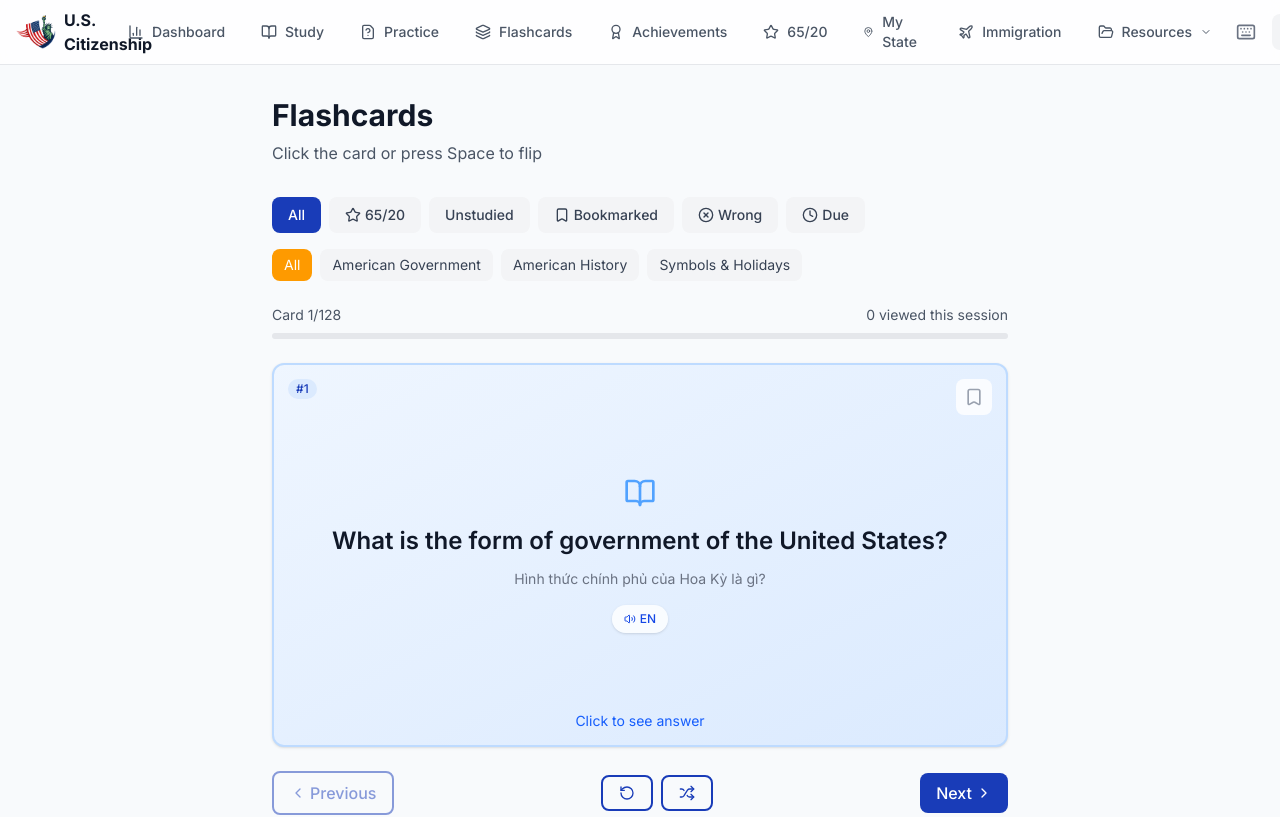
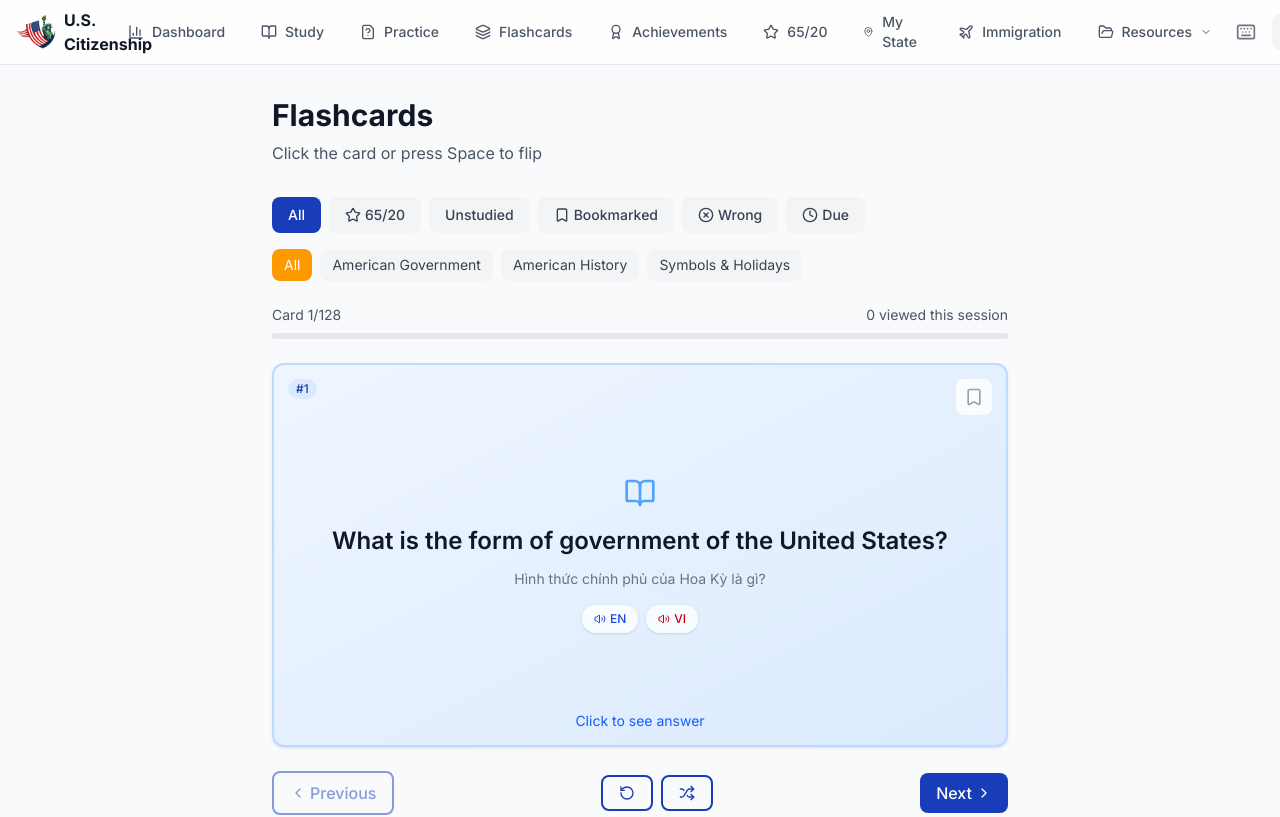
Before and after one commit to sonyho2715/us-civics-viet, a Next.js app: page /en/flashcards in a window 1280 px wide. Shown: the top 817 px of the page. Built offline with nearby package versions, Linux system fonts and the light colour scheme.

Commit message:
Fix bugs and add features: bilingual audio, locale-aware explanations, reading/writing nav, system dark mode, study category redirect

```diff
--- a/app/[locale]/flashcards/FlashcardsContent.tsx
+++ b/app/[locale]/flashcards/FlashcardsContent.tsx
@@ -498,6 +498,14 @@ function FlashcardsMain() {
                       <Volume2 className="w-3 h-3" aria-hidden="true" />
                       EN
                     </button>
+                    <button
+                      onClick={(e) => handleSpeak(e, currentCard.question_vi, 'vi')}
+                      className="flex items-center gap-1 px-3 py-1.5 rounded-full text-xs font-medium bg-white/80 dark:bg-slate-700/80 text-red-700 dark:text-red-300 hover:bg-white dark:hover:bg-slate-600 transition-colors shadow-sm"
+                      aria-label={t('listenVietnamese')}
+                    >
+                      <Volume2 className="w-3 h-3" aria-hidden="true" />
+                      VI
+                    </button>
                   </div>
                 )}
               </div>
@@ -547,13 +555,21 @@ function FlashcardsMain() {
                       <Volume2 className="w-3 h-3" aria-hidden="true" />
                       EN
                     </button>
+                    <button
+                      onClick={(e) => handleSpeak(e, currentCard.answers_vi.join('. '), 'vi')}
+                      className="flex items-center gap-1 px-3 py-1.5 rounded-full text-xs font-medium bg-white/80 dark:bg-slate-700/80 text-red-700 dark:text-red-300 hover:bg-white dark:hover:bg-slate-600 transition-colors shadow-sm"
+                      aria-label={t('listenAnswerVietnamese')}
+                    >
+                      <Volume2 className="w-3 h-3" aria-hidden="true" />
+                      VI
+                    </button>
                   </div>
                 )}
 
-                {currentCard.explanation_vi && locale === 'vi' && (
+                {(locale === 'vi' ? currentCard.explanation_vi : currentCard.explanation_en) && (
                   <p className="mt-4 text-sm text-gray-600 dark:text-gray-400 max-w-md">
                     <span className="font-medium">{t('explanation')} </span>
-                    {currentCard.explanation_vi}
+                    {locale === 'vi' ? currentCard.explanation_vi : currentCard.explanation_en}
                   </p>
                 )}
 
--- /dev/null
+++ b/app/[locale]/study/[category]/page.tsx
@@ -0,0 +1,10 @@
+import { redirect } from 'next/navigation';
+
+interface Props {
+  params: Promise<{ locale: string; category: string }>;
+}
+
+export default async function StudyCategoryPage({ params }: Props) {
+  const { locale } = await params;
+  redirect(`/${locale}/study`);
+}
--- a/components/layout/Header.tsx
+++ b/components/layout/Header.tsx
@@ -25,6 +25,7 @@ import {
   Keyboard,
   ClipboardCheck,
   HelpCircle,
+  PenLine,
 } from 'lucide-react';
 import { LanguageToggle } from './LanguageToggle';
 import { ThemeToggle } from './ThemeToggle';
@@ -90,6 +91,7 @@ export function Header() {
 
   const resourceItems = [
     { href: `/${locale}/interview`, label: tHeader('interviewSimulation'), icon: MessageSquare },
+    { href: `/${locale}/reading-writing`, label: t('readingWriting'), icon: PenLine },
     { href: `/${locale}/resources/stories`, label: t('stories'), icon: Trophy },
     { href: `/${locale}/resources/n400`, label: t('n400'), icon: FileText },
     { href: `/${locale}/resources/exam-day`, label: t('examDay'), icon: ClipboardCheck },
--- a/components/providers/ThemeProvider.tsx
+++ b/components/providers/ThemeProvider.tsx
@@ -4,12 +4,23 @@ import { useEffect, useState } from 'react';
 import { useSettingsStore } from '@/stores/settingsStore';
 
 export function ThemeProvider({ children }: { children: React.ReactNode }) {
-  const { darkMode } = useSettingsStore();
+  const { darkMode, setDarkMode } = useSettingsStore();
   const [mounted, setMounted] = useState(false);
 
   // Prevent hydration mismatch by waiting for client mount
   useEffect(() => {
     setMounted(true);
+
+    // On first visit (no stored settings), default to system color scheme preference
+    try {
+      const stored = localStorage.getItem('civics-settings');
+      if (!stored) {
+        const prefersDark = window.matchMedia('(prefers-color-scheme: dark)').matches;
+        setDarkMode(prefersDark);
+      }
+    } catch {
+      // localStorage not available
+    }
   }, []);
 
   // Apply dark class to document
--- a/components/study/QuestionCard.tsx
+++ b/components/study/QuestionCard.tsx
@@ -169,13 +169,15 @@ export function QuestionCard({
           </div>
 
           {/* Explanation */}
-          {showExplanation && question.explanation_vi && (
+          {showExplanation && (locale === 'vi' ? question.explanation_vi : question.explanation_en) && (
             <div className="mt-3 p-4 bg-blue-50 dark:bg-blue-900/30 rounded-lg">
               <h4 className="text-sm font-semibold text-blue-800 dark:text-blue-300 mb-2 flex items-center gap-2">
                 <AlertCircle className="w-4 h-4" />
                 {t('explanation')}
               </h4>
-              <p className="text-sm text-blue-900 dark:text-blue-200">{question.explanation_vi}</p>
+              <p className="text-sm text-blue-900 dark:text-blue-200">
+                {locale === 'vi' ? question.explanation_vi : question.explanation_en}
+              </p>
             </div>
           )}
         </div>
--- a/components/ui/AudioButton.tsx
+++ b/components/ui/AudioButton.tsx
@@ -116,6 +116,14 @@ export function BilingualAudio({
         <Volume2 className={iconSizes[size]} />
         <span>EN</span>
       </button>
+      <button
+        onClick={() => handleSpeak(textVi, 'vi')}
+        className="flex items-center gap-1 px-2 py-1 rounded text-xs font-medium bg-gray-100 dark:bg-slate-700 text-gray-600 dark:text-slate-300 hover:bg-red-100 dark:hover:bg-red-900/50 hover:text-red-700 dark:hover:text-red-300 transition-colors"
+        title="Phát âm tiếng Việt"
+      >
+        <Volume2 className={iconSizes[size]} />
+        <span>VI</span>
+      </button>
     </div>
   );
 }
--- a/locales/en.json
+++ b/locales/en.json
@@ -20,7 +20,8 @@
     "myState": "My State",
     "examDay": "Exam Day",
     "n400Helper": "N-400 Helper",
-    "wrongAnswerDrills": "Wrong Answer Drills"
+    "wrongAnswerDrills": "Wrong Answer Drills",
+    "readingWriting": "Reading & Writing"
   },
   "home": {
     "hero": {
@@ -210,7 +211,9 @@
     "bookmark": "Bookmark",
     "removeBookmark": "Remove bookmark",
     "listenEnglish": "Listen in English",
+    "listenVietnamese": "Listen in Vietnamese",
     "listenAnswerEnglish": "Listen to answer in English",
+    "listenAnswerVietnamese": "Listen to answer in Vietnamese",
     "explanation": "Explanation:",
     "previous": "Previous",
     "next": "Next",
--- a/locales/vi.json
+++ b/locales/vi.json
@@ -20,7 +20,8 @@
     "myState": "Tiểu Bang",
     "examDay": "Ngày Thi",
     "n400Helper": "N-400 Hướng Dẫn",
-    "wrongAnswerDrills": "Ôn Câu Sai"
+    "wrongAnswerDrills": "Ôn Câu Sai",
+    "readingWriting": "Đọc & Viết"
   },
   "home": {
     "hero": {
@@ -210,7 +211,9 @@
     "bookmark": "Đánh dấu",
     "removeBookmark": "Bỏ đánh dấu",
     "listenEnglish": "Nghe tiếng Anh",
+    "listenVietnamese": "Nghe tiếng Việt",
     "listenAnswerEnglish": "Nghe đáp án tiếng Anh",
+    "listenAnswerVietnamese": "Nghe đáp án tiếng Việt",
     "explanation": "Giải thích:",
     "previous": "Trước",
     "next": "Sau",
```
